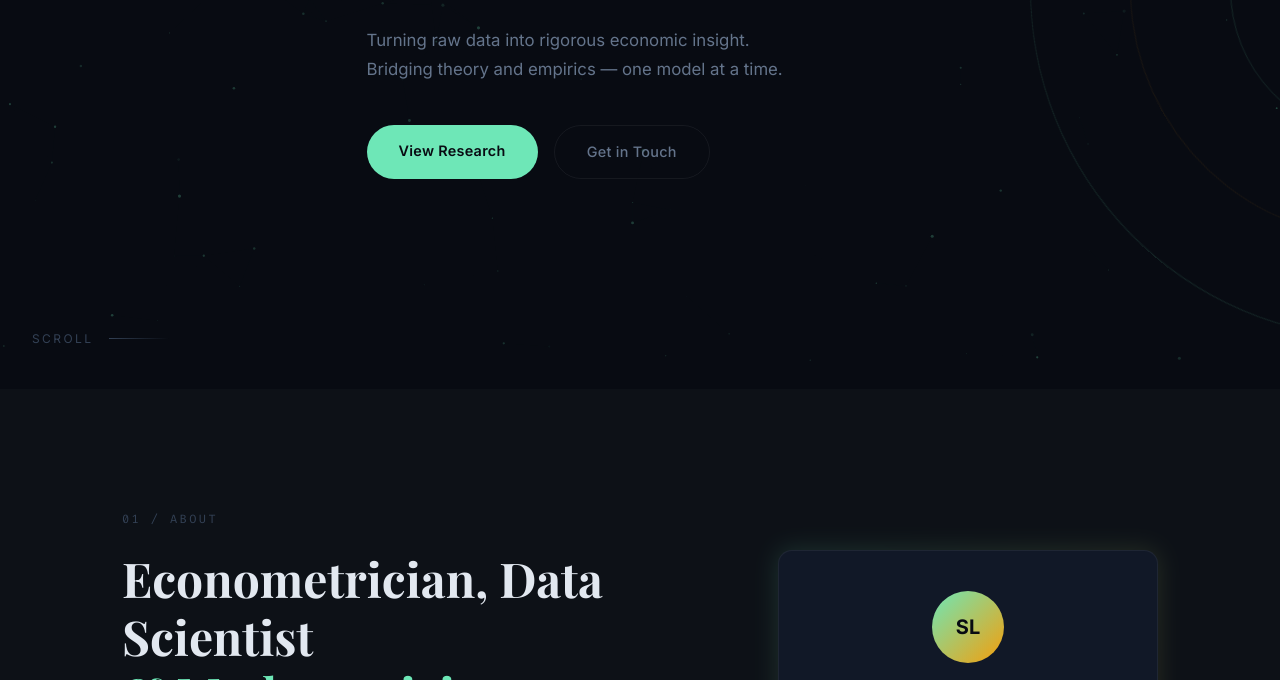
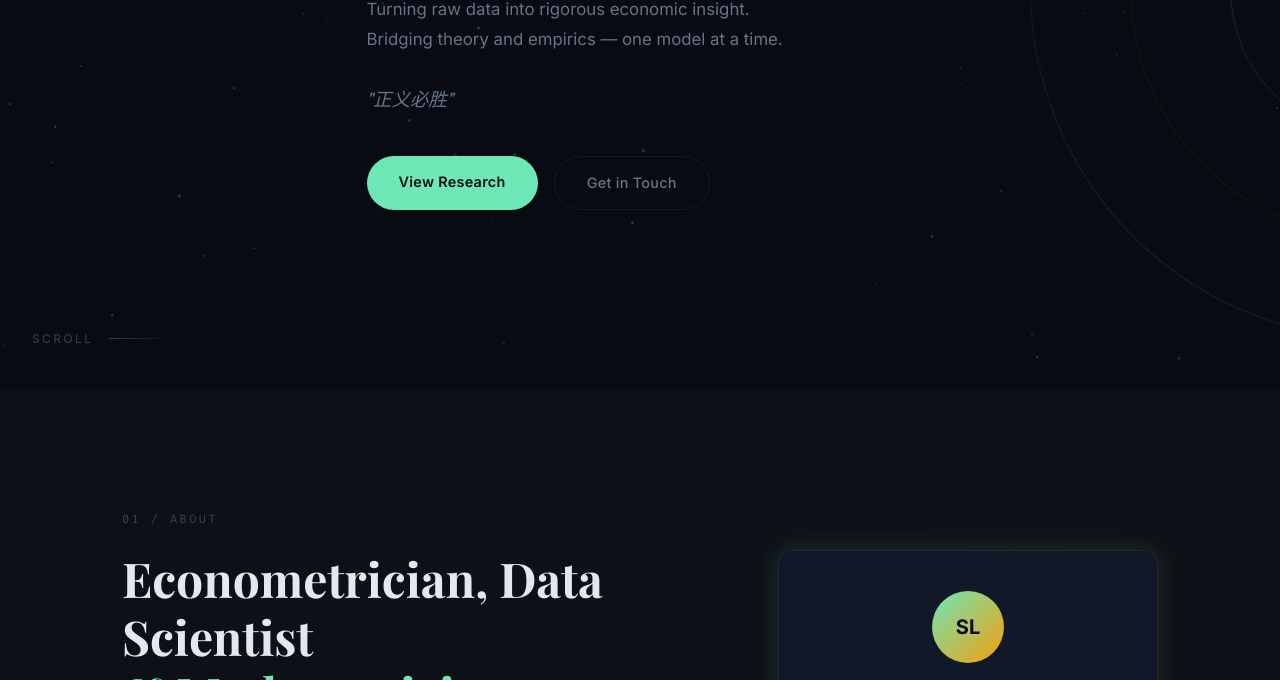
Before and after one commit to songshiliu935-gif/personal_website, a plain HTML site: page index.html in a window 1280 px wide. Shown: the part 411-1091 px from the top of the page. Drawn offline with nearby package versions, Linux system fonts and the light colour scheme.

Commit message:
Add quote to hero section

```diff
--- a/index.html
+++ b/index.html
@@ -64,7 +64,8 @@
       </p>
       <p class="hero-sub reveal">
         Turning raw data into rigorous economic insight.<br />
-        Bridging theory and empirics — one model at a time.
+        Bridging theory and empirics — one model at a time.<br /><br />
+        <span style="font-family: 'Playfair Display', serif; font-style: italic; font-size: 1.1em;">"正义必胜"</span>
       </p>
       <div class="hero-cta reveal">
         <a href="#research" class="btn-primary">View Research</a>
```
